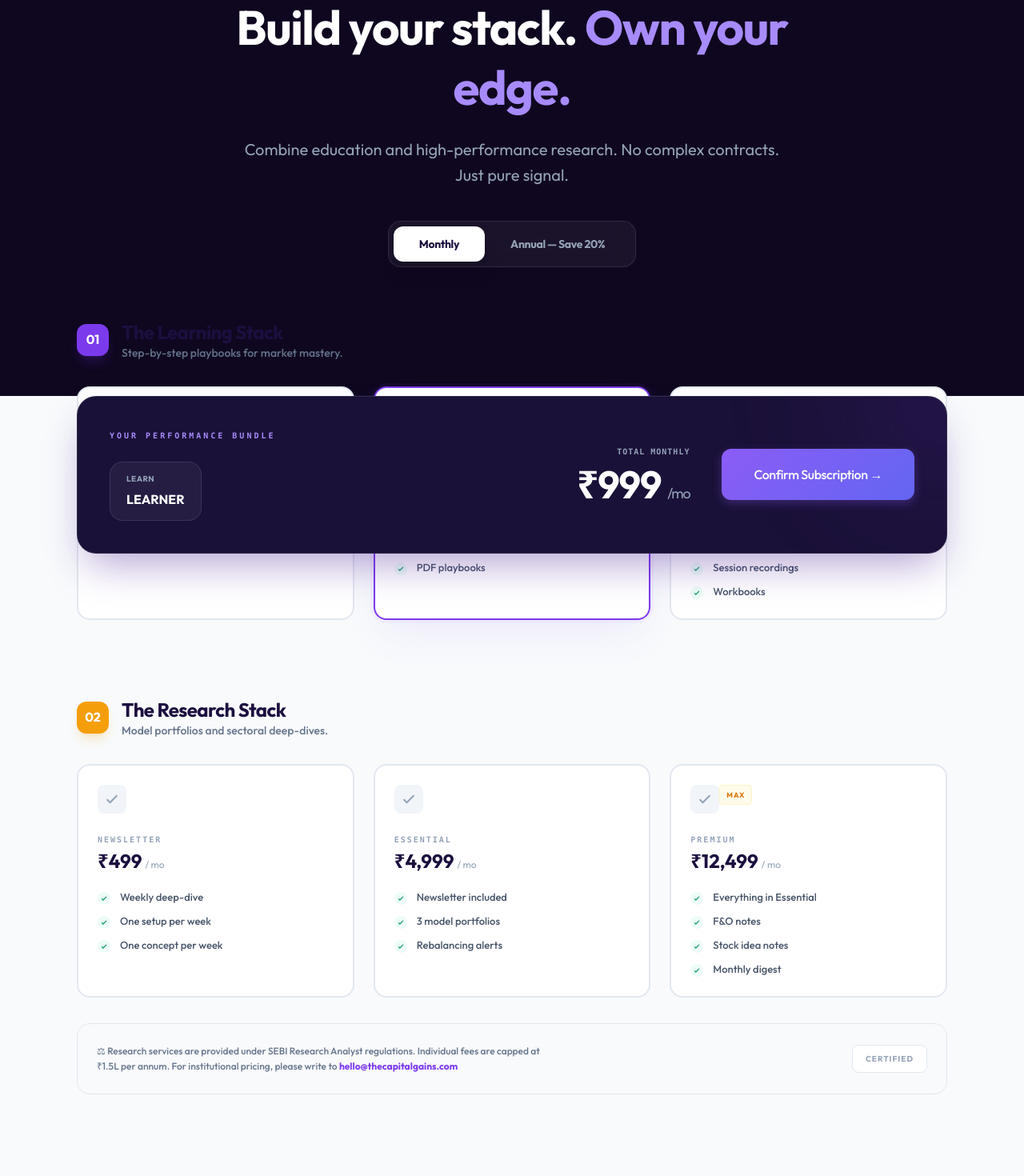
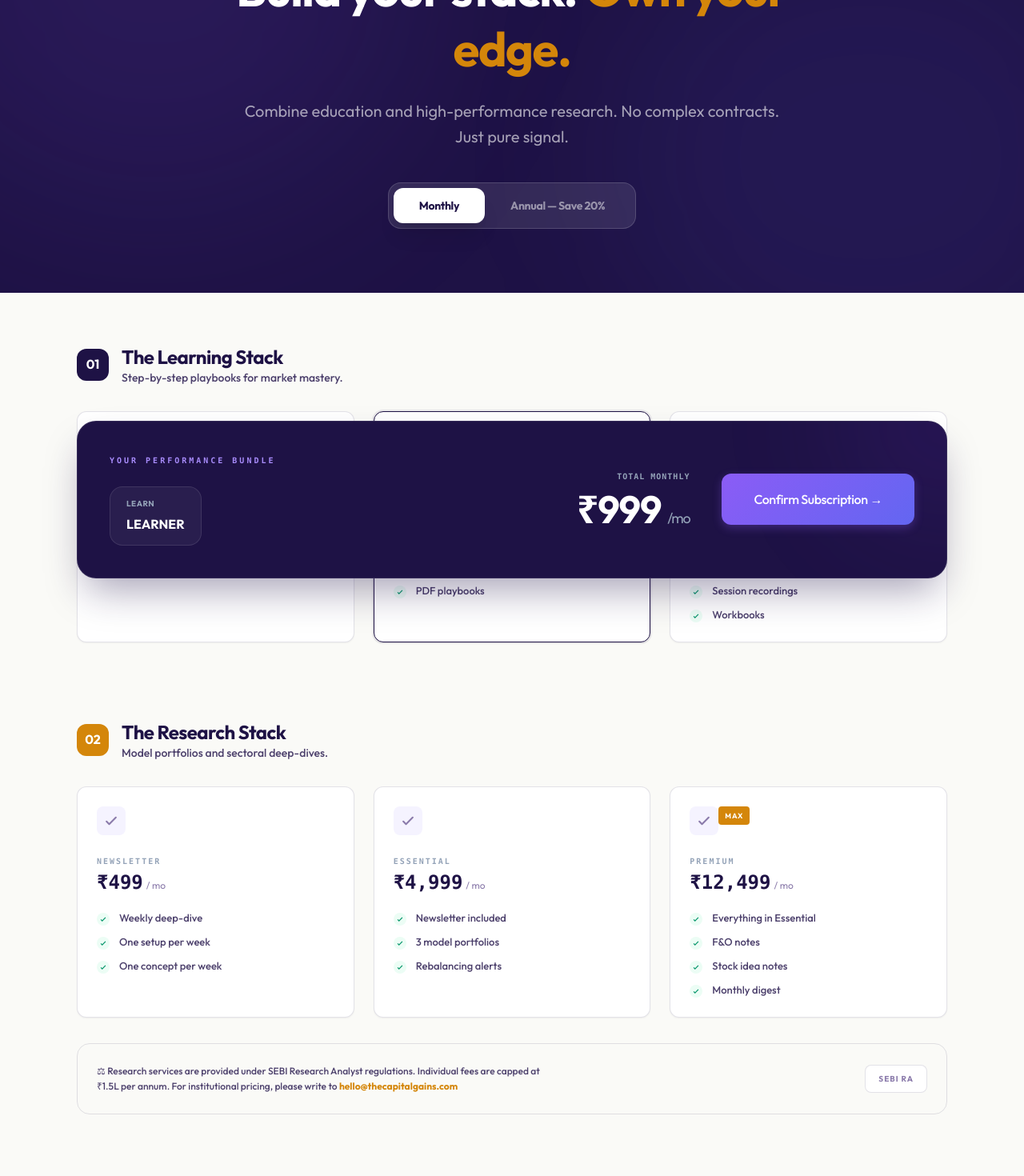
Before and after one commit to amoghsuman/thecapitalgains, a Next.js app: page /pricing in a window 1280 px wide. Shown: the part 200-1670 px from the top of the page at 80% size. Built offline with nearby package versions, Linux system fonts and the light colour scheme.

Commit message:
pre-launch cleanup

```diff
--- a/app/pricing/page.tsx
+++ b/app/pricing/page.tsx
@@ -115,20 +115,20 @@ function TierCard({
   return (
     <button
       onClick={onClick}
-      className={`w-full text-left rounded-2xl p-6 border-2 transition-all relative group flex flex-col h-full ${
+      className={`w-full text-left rounded-xl p-6 border transition-all relative group flex flex-col h-full shadow-sm ${
         selected
-          ? "border-violet-600 bg-white shadow-2xl shadow-violet-500/10 ring-4 ring-violet-500/5"
-          : "border-slate-200 bg-white hover:border-slate-300 hover:shadow-lg"
+          ? "border-[#1E1245] bg-white shadow-md ring-2 ring-[rgba(30,18,69,0.08)]"
+          : "border-[rgba(30,18,69,0.12)] bg-white hover:border-[rgba(30,18,69,0.25)] hover:shadow-md"
       }`}
     >
       <div className="flex justify-between items-start mb-6">
-        <div className={`p-2 rounded-lg ${selected ? 'bg-violet-600 text-white' : 'bg-slate-100 text-slate-400 group-hover:bg-slate-200'} transition-colors`}>
+        <div className={`p-2 rounded-lg ${selected ? 'bg-[#1E1245] text-white' : 'bg-[#F5F3FF] text-[#8B7BAB] group-hover:bg-[#EDE9FF]'} transition-colors`}>
           <svg className="w-5 h-5" fill="none" viewBox="0 0 24 24" stroke="currentColor">
             <path strokeLinecap="round" strokeLinejoin="round" strokeWidth={2.5} d="M5 13l4 4L19 7" />
           </svg>
         </div>
         {tier.badge && (
-          <span className="bg-amber-50 text-amber-600 text-[9px] font-bold px-2 py-1 rounded tracking-widest uppercase border border-amber-100">
+          <span className="bg-[#D4860A] text-white text-[9px] font-bold px-2 py-1 rounded tracking-widest uppercase">
             {tier.badge}
           </span>
         )}
@@ -137,10 +137,10 @@ function TierCard({
       <div className="font-mono text-[10px] text-slate-400 tracking-[0.2em] mb-1.5 uppercase font-bold">
         {tier.name}
       </div>
-      <div className="text-2xl font-bold text-[#1C0F3F] leading-none mb-6">
+      <div className="text-2xl font-bold text-[#1E1245] leading-none mb-6 font-mono">
         {price === 0 ? "Free" : fmt(price)}
         {price > 0 && (
-          <span className="text-xs font-normal text-slate-400 ml-1">/ mo</span>
+          <span className="text-xs font-normal text-[#8B7BAB] ml-1">/ mo</span>
         )}
       </div>
 
@@ -150,7 +150,7 @@ function TierCard({
             <div className="w-4 h-4 rounded-full bg-emerald-50 text-emerald-600 flex items-center justify-center flex-shrink-0 mt-0.5">
               <svg width="10" height="10" fill="none" viewBox="0 0 24 24" stroke="currentColor" strokeWidth={3}><path d="M5 13l4 4L19 7" /></svg>
             </div>
-            <span className="text-[13px] text-slate-600 leading-snug font-medium">{f}</span>
+            <span className="text-[13px] text-[#4B3F6B] leading-snug font-medium">{f}</span>
           </div>
         ))}
       </div>
@@ -173,34 +173,33 @@ export default function PricingPage() {
   const total = learnPrice + researchPrice;
 
   return (
-    <div className="bg-[#F8FAFC] min-h-screen pb-20 font-sans">
+    <div className="bg-[#FAFAF7] min-h-screen pb-32 font-sans">
 
-      {/* ── HEADER (Premium Dark) ── */}
-      <header className="premium-dark pt-32 pb-40 border-b border-[rgba(255,255,255,0.05)] text-center relative overflow-hidden">
-        <div className="absolute top-0 left-1/2 -translate-x-1/2 w-full h-full -z-10 pointer-events-none">
+      {/* ── HEADER ── */}
+      <header className="bg-[#1E1245] py-20 text-center relative overflow-hidden">
+        <div className="absolute inset-0 pointer-events-none overflow-hidden">
           <div className="absolute top-[-20%] left-[-10%] w-[50%] h-[100%] rounded-full bg-[rgba(139,92,246,0.1)] blur-[120px]" />
           <div className="absolute bottom-[-20%] right-[-10%] w-[50%] h-[100%] rounded-full bg-[rgba(99,102,241,0.08)] blur-[100px]" />
         </div>
 
-        <div className="max-w-4xl mx-auto px-8">
-          <div className="inline-flex items-center gap-3 bg-violet-500/10 border border-violet-500/20 rounded-full px-5 py-2 mb-8">
-            <div className="premium-glow-dot" />
+        <div className="max-w-4xl mx-auto px-8 relative z-10">
+          <div className="inline-flex items-center gap-3 bg-white/10 border border-white/15 rounded-full px-5 py-2 mb-8">
             <span className="font-mono text-[11px] text-[#A78BFA] tracking-[0.3em] font-bold uppercase">Pricing</span>
           </div>
           <h1 className="text-6xl font-bold text-white tracking-tight leading-tight mb-6">
-            Build your stack. <span className="text-violet-400">Own your edge.</span>
+            Build your stack. <span className="text-[#D4860A]">Own your edge.</span>
           </h1>
-          <p className="text-[#94A3B8] text-xl leading-relaxed max-w-2xl mx-auto mb-10">
+          <p className="text-white/60 text-xl leading-relaxed max-w-2xl mx-auto mb-10">
             Combine education and high-performance research.
             No complex contracts. Just pure signal.
           </p>
 
           {/* Billing toggle */}
-          <div className="inline-flex items-center bg-white/5 border border-white/10 rounded-2xl p-1.5 backdrop-blur-md">
+          <div className="inline-flex items-center bg-white/10 border border-white/15 rounded-2xl p-1.5">
             <button
               onClick={() => setAnnual(false)}
               className={`px-8 py-3 rounded-xl text-sm font-bold tracking-tight transition-all ${
-                !annual ? "bg-white text-[#1C0F3F] shadow-xl" : "text-slate-400 hover:text-white"
+                !annual ? "bg-white text-[#1E1245] shadow-xl" : "text-white/50 hover:text-white"
               }`}
             >
               Monthly
@@ -208,7 +207,7 @@ export default function PricingPage() {
             <button
               onClick={() => setAnnual(true)}
               className={`px-8 py-3 rounded-xl text-sm font-bold tracking-tight transition-all ${
-                annual ? "bg-white text-[#1C0F3F] shadow-xl" : "text-slate-400 hover:text-white"
+                annual ? "bg-white text-[#1E1245] shadow-xl" : "text-white/50 hover:text-white"
               }`}
             >
               Annual — Save 20%
@@ -218,15 +217,15 @@ export default function PricingPage() {
       </header>
 
       {/* ── BUILDER SECTION ── */}
-      <main className="max-w-6xl mx-auto px-8 -mt-24 relative z-10 space-y-24">
+      <main className="max-w-6xl mx-auto px-8 pt-16 space-y-24">
 
         {/* Stack 01: Learn */}
         <section>
           <div className="flex items-center gap-4 mb-8">
-            <div className="w-10 h-10 rounded-xl bg-violet-600 text-white flex items-center justify-center font-bold shadow-lg shadow-violet-600/20">01</div>
+            <div className="w-10 h-10 rounded-xl bg-[#1E1245] text-white flex items-center justify-center font-bold">01</div>
             <div>
-              <h2 className="text-2xl font-bold text-[#1C0F3F] tracking-tight">The Learning Stack</h2>
-              <p className="text-slate-500 text-sm font-medium">Step-by-step playbooks for market mastery.</p>
+              <h2 className="text-2xl font-bold text-[#1E1245] tracking-tight">The Learning Stack</h2>
+              <p className="text-[#4B3F6B] text-sm font-medium">Step-by-step playbooks for market mastery.</p>
             </div>
           </div>
           <div className="grid grid-cols-1 md:grid-cols-3 gap-6">
@@ -245,10 +244,10 @@ export default function PricingPage() {
         {/* Stack 02: Research */}
         <section>
           <div className="flex items-center gap-4 mb-8">
-            <div className="w-10 h-10 rounded-xl bg-amber-500 text-white flex items-center justify-center font-bold shadow-lg shadow-amber-500/20">02</div>
+            <div className="w-10 h-10 rounded-xl bg-[#D4860A] text-white flex items-center justify-center font-bold">02</div>
             <div>
-              <h2 className="text-2xl font-bold text-[#1C0F3F] tracking-tight">The Research Stack</h2>
-              <p className="text-slate-500 text-sm font-medium">Model portfolios and sectoral deep-dives.</p>
+              <h2 className="text-2xl font-bold text-[#1E1245] tracking-tight">The Research Stack</h2>
+              <p className="text-[#4B3F6B] text-sm font-medium">Model portfolios and sectoral deep-dives.</p>
             </div>
           </div>
           <div className="grid grid-cols-1 md:grid-cols-3 gap-6">
@@ -262,19 +261,19 @@ export default function PricingPage() {
               />
             ))}
           </div>
-          <div className="mt-8 p-6 bg-slate-50 rounded-2xl border border-slate-200 flex items-center justify-between gap-8">
-            <p className="text-xs font-medium text-slate-500 leading-relaxed max-w-xl">
+          <div className="mt-8 p-6 rounded-2xl border border-[rgba(30,18,69,0.12)] flex items-center justify-between gap-8">
+            <p className="text-xs font-medium text-[#4B3F6B] leading-relaxed max-w-xl">
               ⚖ Research services are provided under SEBI Research Analyst regulations.
               Individual fees are capped at ₹1.5L per annum. For institutional pricing,
-              please write to <span className="text-violet-600 font-bold">hello@thecapitalgains.com</span>
+              please write to <span className="text-[#D4860A] font-bold">hello@thecapitalgains.com</span>
             </p>
-            <div className="hidden sm:block px-4 py-2 bg-white rounded-lg border border-slate-200 text-[10px] font-bold text-slate-400 tracking-widest uppercase">Certified</div>
+            <div className="hidden sm:block px-4 py-2 bg-white rounded-lg border border-[rgba(30,18,69,0.12)] text-[10px] font-bold text-[#8B7BAB] tracking-widest uppercase">SEBI RA</div>
           </div>
         </section>
 
         {/* BUNDLE SUMMARY */}
-        <section className="sticky bottom-10">
-          <div className="bg-[#1A1138] rounded-3xl p-10 shadow-2xl shadow-violet-900/40 border border-white/10 backdrop-blur-xl relative overflow-hidden">
+        <section className="sticky bottom-0 z-50">
+          <div className="bg-[#1E1245] rounded-3xl p-10 shadow-2xl shadow-[#1E1245]/40 border border-white/10 relative overflow-hidden">
             <div className="absolute top-0 right-0 w-64 h-64 bg-violet-600/10 blur-[80px] rounded-full -mr-32 -mt-32" />
 
             <div className="flex flex-col lg:flex-row gap-12 items-center justify-between relative z-10">
```
